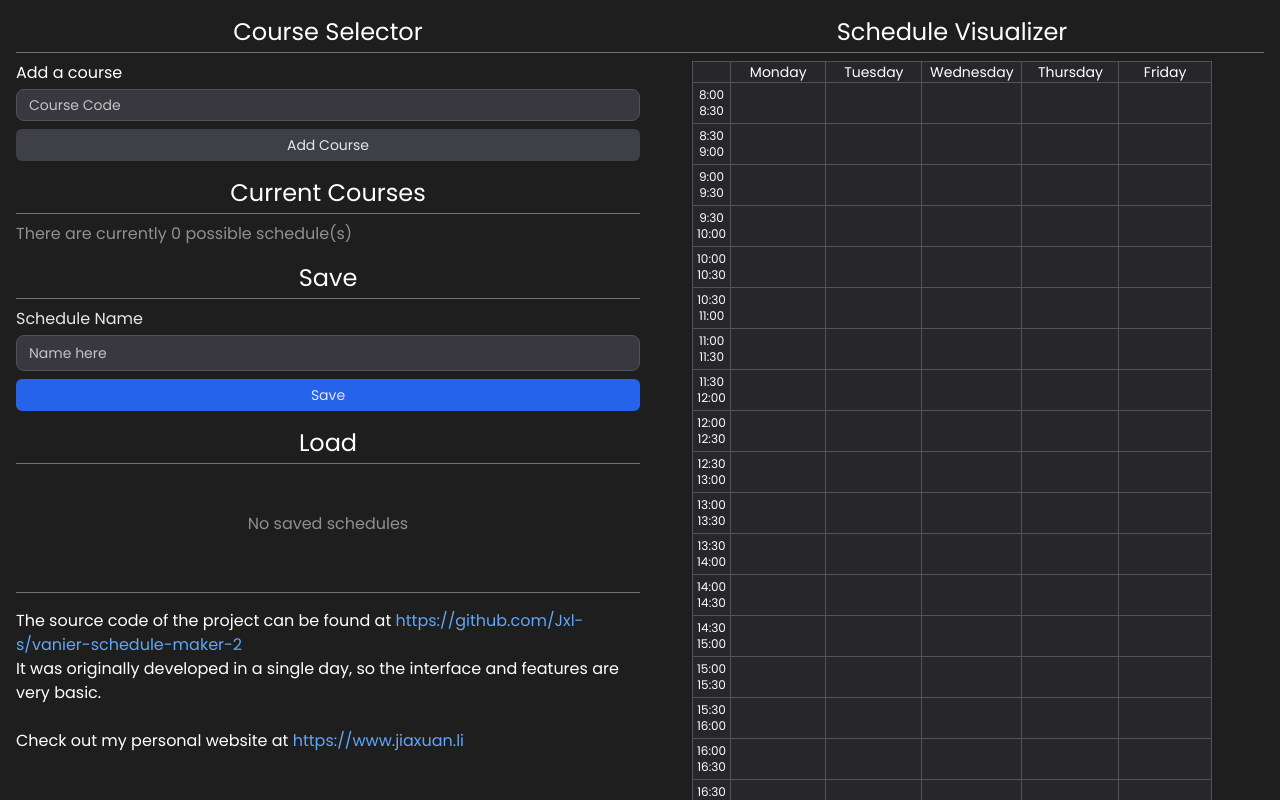
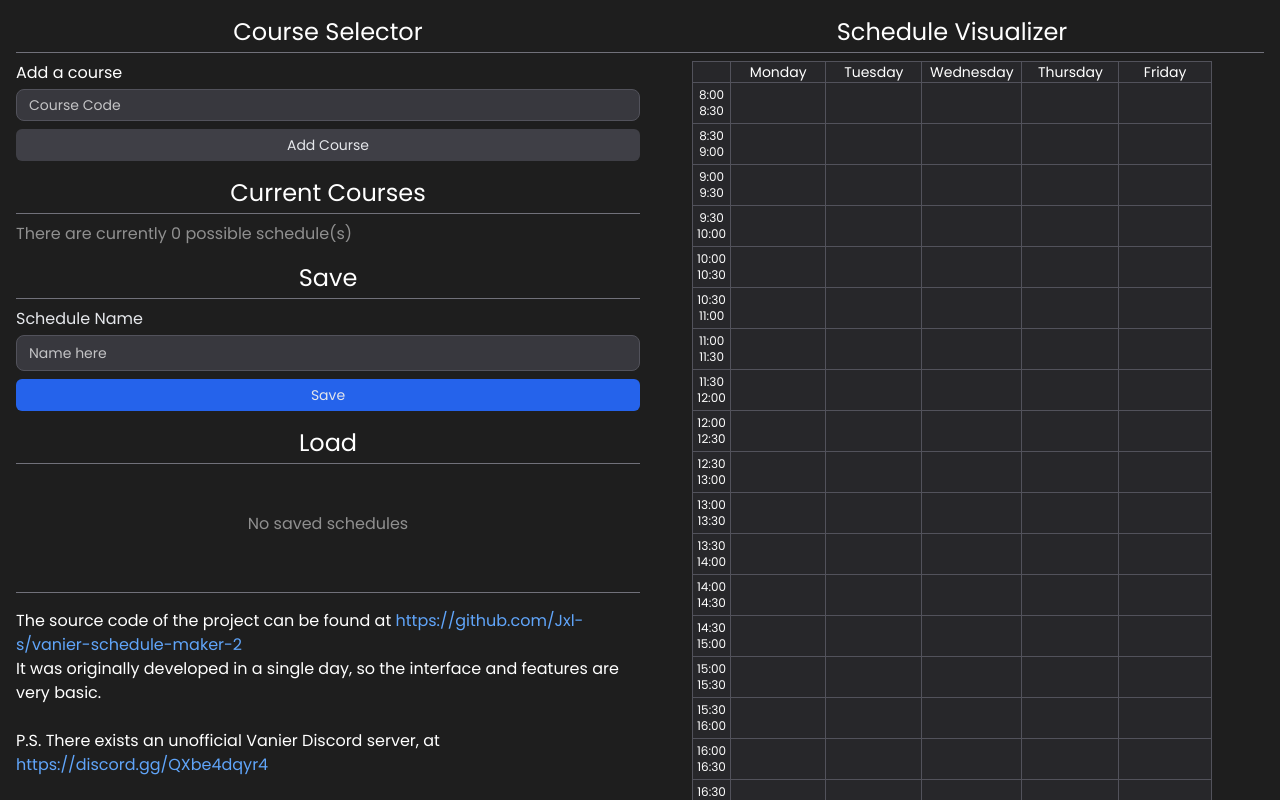
Before and after one commit to Jxl-s/vanier-schedule-maker-2, a Next.js app: page / in a window 1280 px wide. Shown: the top 800 px of the page. Built offline with nearby package versions, Linux system fonts and the light colour scheme.

Commit message:
link a discord

```diff
--- a/src/app/pages/schedule.tsx
+++ b/src/app/pages/schedule.tsx
@@ -518,13 +518,14 @@ export default function Schedules() {
 						</p>
 						<br />
 						<p>
-							Check out my personal website at{" "}
+							P.S. There exists an unofficial Vanier Discord
+							server, at{" "}
 							<a
-								href="https://www.jiaxuan.li"
+								href="https://discord.gg/QXbe4dqyr4"
 								className="text-blue-400 hover:text-blue-100"
 								target="_blank"
 							>
-								https://www.jiaxuan.li
+								https://discord.gg/QXbe4dqyr4
 							</a>
 						</p>
 					</div>
```
